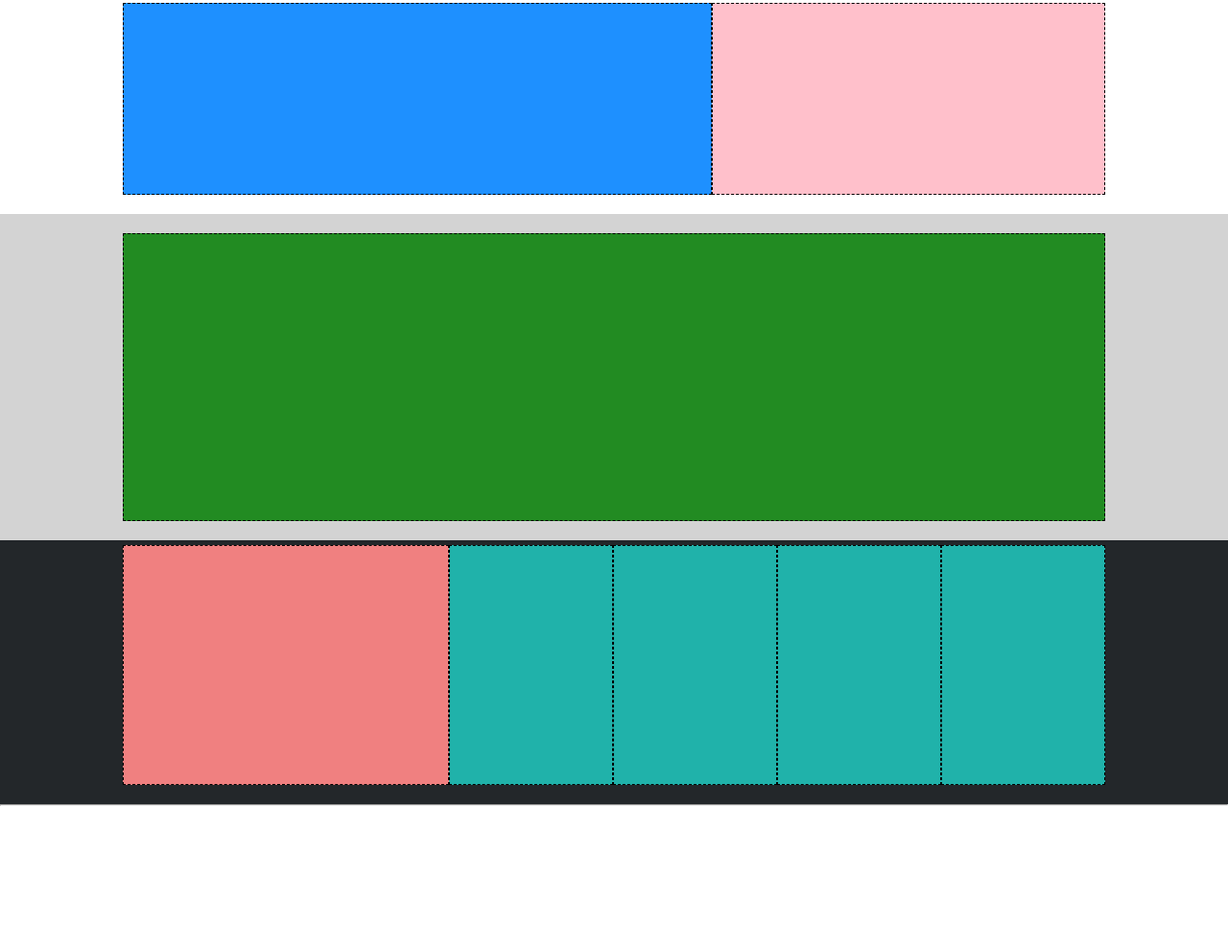
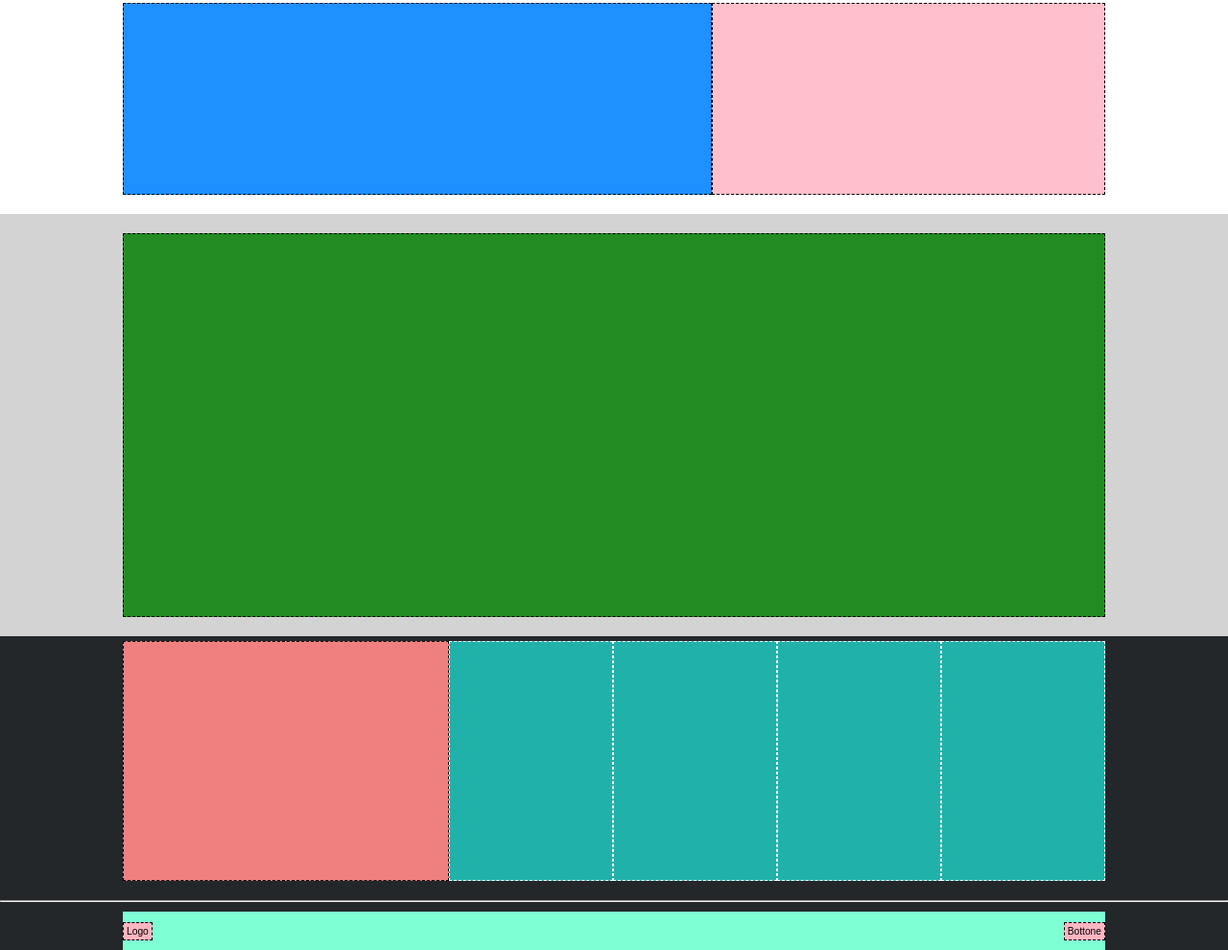
Before and after one commit to emanuelesguerzo/htmlcss-struttura-discord, a plain HTML site: page index.html in a window 1280 px wide. Shown: the part 760-1750 px from the top of the page at 96% size. Before the commit the page ends 1600 px from the top, so only its background shows below. Drawn offline with Linux system fonts and the light colour scheme.

Commit message:
feat: bottom footer structure added

```diff
--- a/css/styles.css
+++ b/css/styles.css
@@ -116,7 +116,7 @@ img {
     width: 100%;
     /* debug */
     background-color: #228b22;
-    min-height: 300px;
+    min-height: 400px;
     border: 1px dashed black;
 }
 
@@ -126,6 +126,7 @@ img {
     background-color: #23272a;
 }
 
+/* Footer Top */
 .col-footer-big {
     width: calc(100% / 5);
     /* debug */
@@ -140,8 +141,26 @@ img {
     /* debug */
     height: 250px;
     background-color: #20b2aa;
+    border: 1px dashed white;
+    flex: 1;
+}
+
+/* Footer Bottom */
+.footer-row {
+    display: flex;
+    justify-content: space-between;
+    align-items: center;
+    background-color: #7fffd4;
+
+    /* debug */
+    min-height: 40px;
+}
+
+.footer-btn,
+.footer-logo {
+    background-color: #ffb6c1;
     border: 1px dashed black;
-    flex: 1;
+    padding: 3px;
 }
 
 /* Utilities */
@@ -157,6 +176,10 @@ img {
     padding: 5px 0 20px 0;
 }
 
+.mt-10 {
+    margin-top: 10px;
+}
+
 .gray {
     background-color: #d3d3d3;
 }
--- a/index.html
+++ b/index.html
@@ -117,7 +117,13 @@
 
         <hr>
 
-        <div class="footer-bottom">
+        <div class="footer-bottom container">
+
+
+            <div class="footer-row mt-10">
+                <div class="footer-logo">Logo</div>
+                <button class="footer-btn">Bottone</button>
+            </div>
 
         </div>
 
```
